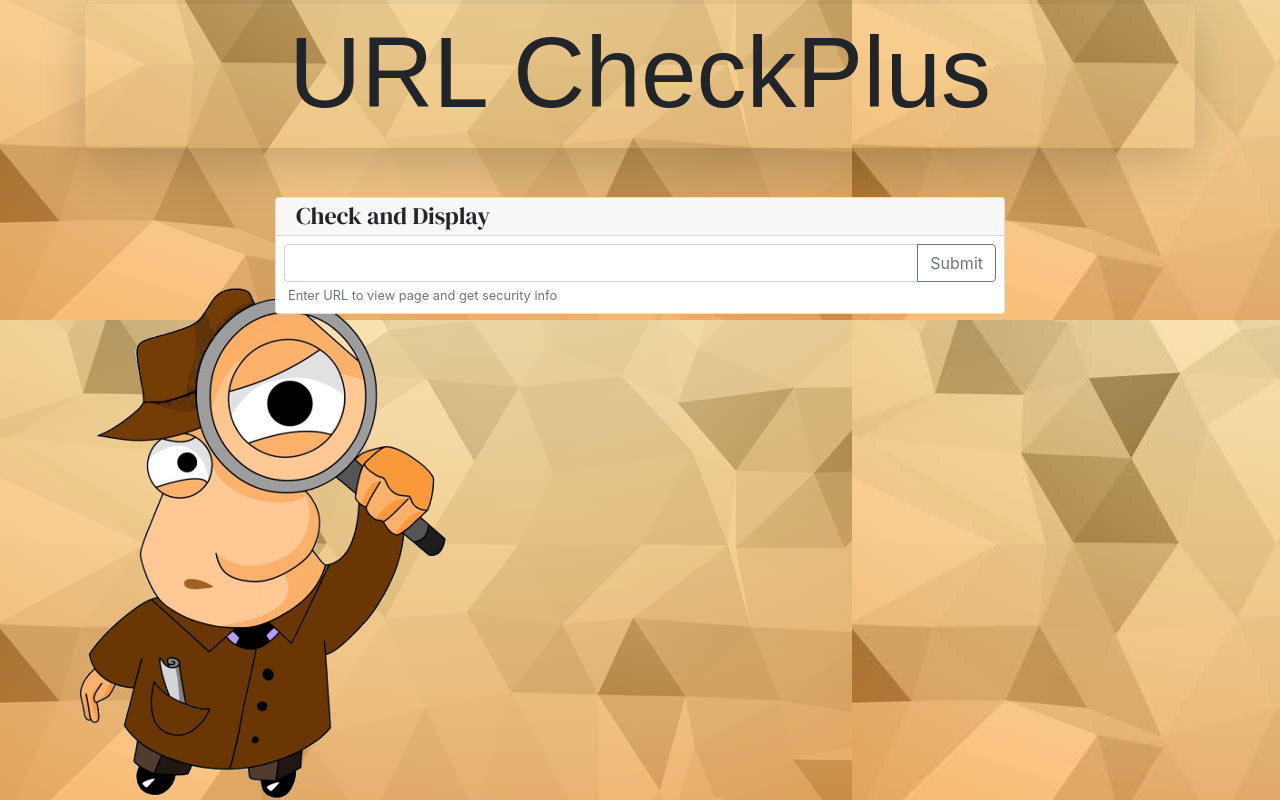
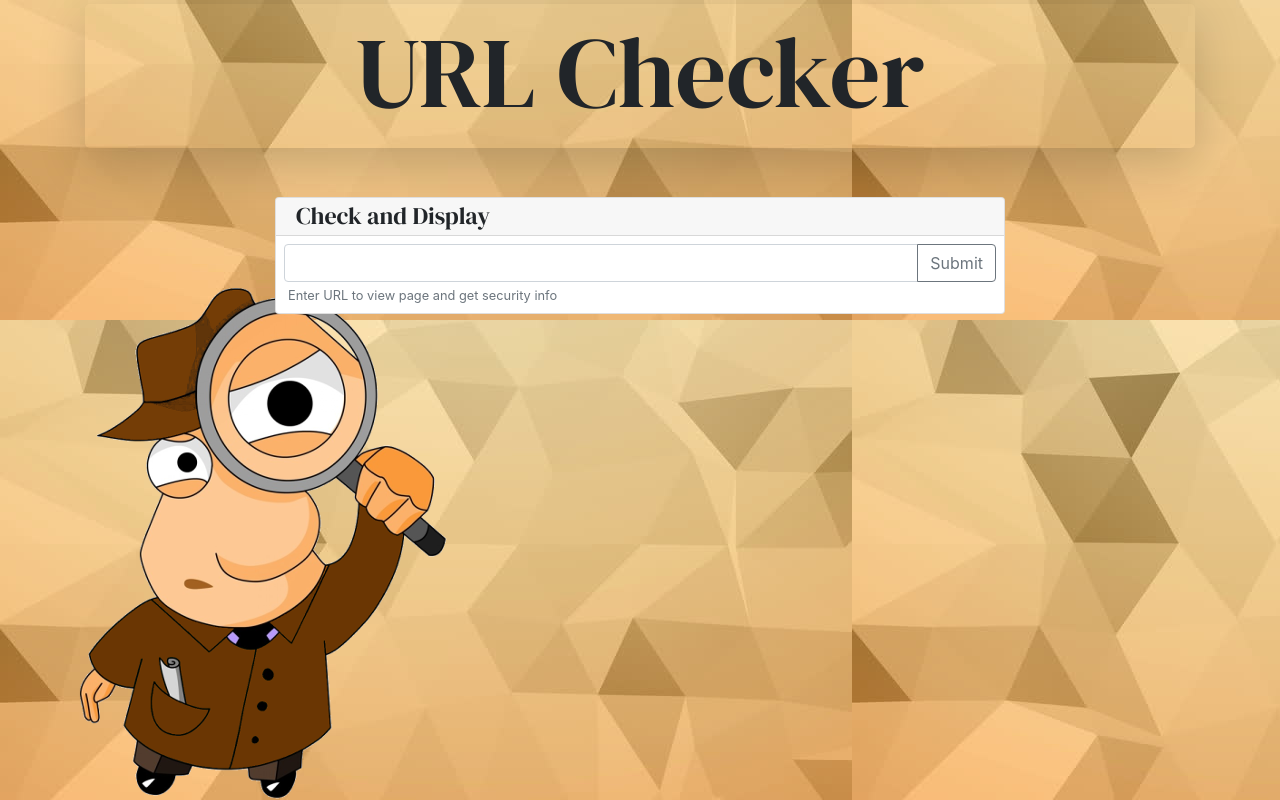
Before and after one commit to duanewayne76/superProject, a plain HTML site: page index.html in a window 1280 px wide. Drawn offline with nearby package versions, Linux system fonts and the light colour scheme.

Commit message:
final project

```diff
--- a/assets/css/style.css
+++ b/assets/css/style.css
@@ -11,7 +11,7 @@ body {
 
 }
 
-.text-center { font-family: marker felt, fantasy;
+.text-center { font-family: 'DM Serif Display', serif;
     font-size: 100px;
 
 }
--- a/assets/js/app.js
+++ b/assets/js/app.js
@@ -10,7 +10,7 @@ $(document).ready(function () {
 
         let catKey = "at_EIIrtzYfiUiqdQfGcXoPvRaMgclE0";
         let catURL = `https://website-categorization-api.whoisxmlapi.com/api/v1?apiKey=${catKey}&domainName=${url2Check}&outputFormat=JSON&ip=1`;
-        let ipURL2 = `https://domain-reputation-api.whoisxmlapi.com/api/v1?apiKey=at_hlGtCnlRNdDjwETKwzP8m73YcYq99&domainName=${url2Check}`;
+        let ipURL2 = `https://domain-reputation-api.whoisxmlapi.com/api/v1?apiKey=${catKey}&domainName=${url2Check}&outputFormat=JSON&ip=1`;
 
 
         $.ajax({
--- a/index.html
+++ b/index.html
@@ -17,7 +17,7 @@
     <header>
         <div class="container">
             <div class="jumbotron mt-1 shadow-lg py-2">
-                <h1 class="text-center">URL CheckPlus</h1>
+                <h1 class="text-center">URL Checker</h1>
             </div>
         </div>
     </header>
```
